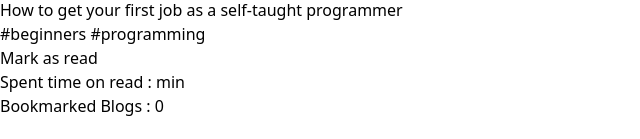
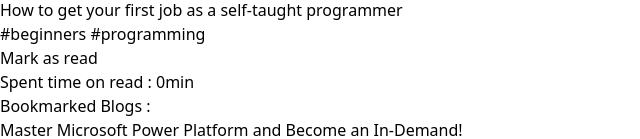
Before and after one commit to mehedip1/assignment8, a React (Vite) app: page / in a window 1280 px wide. Shown: the part 3715-3854 px from the top of the page, without its empty margins (0-640 px from the left). Before the commit the page ends 3833 px from the top, so only its background shows below. Built offline with nearby package versions, Linux system fonts and the light colour scheme.

Commit message:
new file read

```diff
--- a/src/Components/Cart/Cart.jsx
+++ b/src/Components/Cart/Cart.jsx
@@ -1,8 +1,8 @@
 import React from 'react';
 
 
-const Cart = (props) => {
-    const {read} = props;
+const Cart = ({read , detail}) => {
+
 
 
 
@@ -10,14 +10,17 @@ const Cart = (props) => {
     return (
         <div>
             <div>
-           <h1 className="bg-green-300 h-15 shadow shadow-blue-500/40 hover:shadow-indigo-500/40 text-center">Spent time on read : {}min</h1>
+           <h1 className="bg-green-300 h-15 shadow shadow-blue-500/40 hover:shadow-indigo-500/40 text-center">Spent time on read : {read.length}min</h1>
             </div>
-             <div className='py-5'>
-          <h1 className='bg-sky-100'>Bookmarked Blogs : {read.  length} </h1>
+            <div className='py-5'>
+            <h1 className='bg-sky-100'>Bookmarked Blogs :{detail}
+            <p> {detail}Master Microsoft Power Platform and Become an In-Demand!</p>
+            </h1>
 
 
 
              </div>
+
         </div>
     );
 };
--- a/src/Components/Detail/Detail.jsx
+++ b/src/Components/Detail/Detail.jsx
@@ -9,6 +9,9 @@ const Detail = (props) => {
       const handleRead = props.handleRead;
 
 
+      const hendleAddToBook = (detail) => {
+        console.log(detail);
+      }
 
 
 
@@ -27,7 +30,7 @@ const Detail = (props) => {
          <p>Mar 14 (4 Days ago)</p>
 
          </div>
-         <p>05 min read <small onClick={()=> handleRead(props.detail)}><FontAwesomeIcon icon={faBookmark} /></small>
+         <p>05 min read <small onClick={()=> hendleAddToBook(props.detail)} ><FontAwesomeIcon icon={faBookmark} /></small>
           </p>
           </div>
 
@@ -35,7 +38,7 @@ const Detail = (props) => {
           <div>
           <p>#beginners  #programming</p>
           <div className='py-5'>
-          <button  className="btn btn-primary">Mark as read</button>
+          <button onClick={()=> handleRead(props.detail)} className="btn btn-primary">Mark as read</button>
           </div>
 
 
```
Also changed, not shown: src/Components/Body/Body.jsx (+3 -5 lines).
